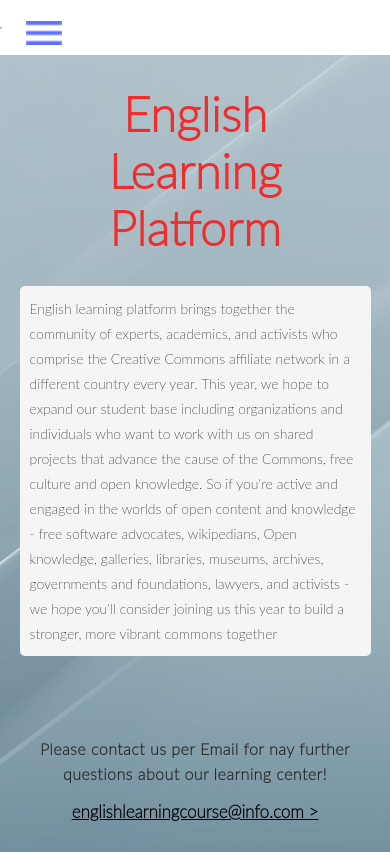
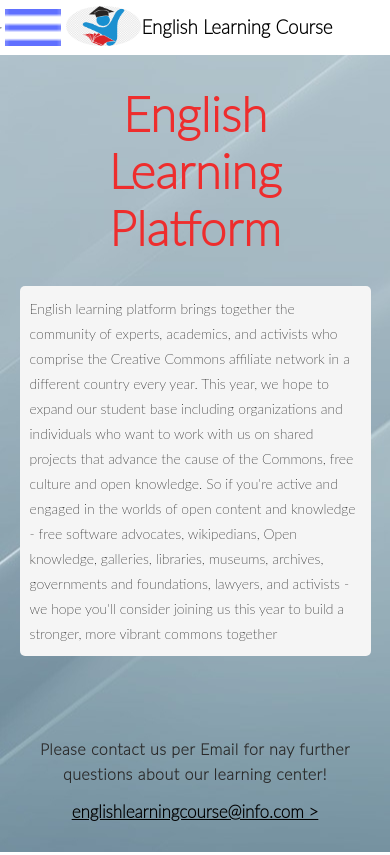
Before and after one commit to AFakhriddinov/English-learning-Course, a plain HTML site: page about.html in a window 390 px wide. Shown: the top 855 px of the page. Drawn offline with Linux system fonts and the light colour scheme.

Commit message:
Finalise desktop and mobile screens

```diff
--- a/about.html
+++ b/about.html
@@ -46,18 +46,30 @@
       <header class="top-nav fix-to-top" id="header">
         <hr />
         <div class="logo-div">
-          <a href="./index.html" class=""
-            ><img class="logo-img" src="./images/logo.png" alt=""
-          /></a>
+          <a href="./index.html" class="">
+            <img class="logo-img" src="./images/logo.png" alt="logo-image" />
+          </a>
         </div>
+
         <div class="menu">
           <img
             onclick="myFunction()"
             id="menu-button"
-            width="36"
+            width="56"
             src="./images/menu.png"
             alt="Menu"
           />
+
+          <div class="logo-div-mobile">
+            <a href="./index.html" class="">
+              <img
+                class="logo-img div-logo-img"
+                src="./images/logo.png"
+                alt="logo-image"
+              />
+            </a>
+            <h3 class="logo-h3-mobile">English Learning Course</h3>
+          </div>
 
           <div class="mobile-menu" id="mobile-menu">
             <img
--- a/styles.css
+++ b/styles.css
@@ -39,9 +39,25 @@ ul {
     display: none;
   }
 
+  .logo-div-mobile {
+    display: flex;
+    flex-direction: row;
+    margin-top: 10px;
+  }
+
+  .div-logo-img {
+    width: 75px;
+    height: 40px;
+    border-radius: 50%;
+  }
+
+  .logo-h3-mobile {
+    padding-top: 10px;
+  }
+
   #menu-button {
     margin-top: 10px;
-    margin-left: 24px;
+    /* margin-left: 24px; */
     display: block;
     cursor: pointer;
   }
@@ -51,10 +67,16 @@ ul {
   }
 
   .menu {
+    display: flex;
+    flex-direction: row;
     padding: 0;
     border: none;
     background: none;
-    margin-right: auto;
+    width: 100%;
+    margin-top: 20px;
+    margin-bottom: 30px;
+    justify-content: space-around;
+    align-items: center;
   }
 
   .mobile-menu {
@@ -488,7 +510,6 @@ ul {
     background-color: white;
     display: flex;
     align-items: center;
-    /* justify-content: space-around; */
   }
 
   .footer-h3,
@@ -514,6 +535,20 @@ ul {
 }
 
 @media only screen and (min-width: 768px) {
+  .logo-div {
+    display: flex;
+    flex-direction: row;
+  }
+
+  .logo-div-mobile {
+    display: none;
+  }
+
+  .logo-h3 {
+    display: block;
+    padding-top: 10px;
+  }
+
   .mobile-menu {
     display: none;
   }
@@ -551,6 +586,7 @@ ul {
     padding-right: 14%;
     display: flex;
     flex-direction: row;
+    border: thin solid black;
     height: 55px;
     background-color: white;
     align-items: center;
@@ -579,6 +615,7 @@ ul {
 
   .menu-content {
     display: flex;
+    width: 100%;
     flex-direction: row;
     justify-content: space-between;
   }
```
Also changed, not shown: index.html (+12 -6 lines).
